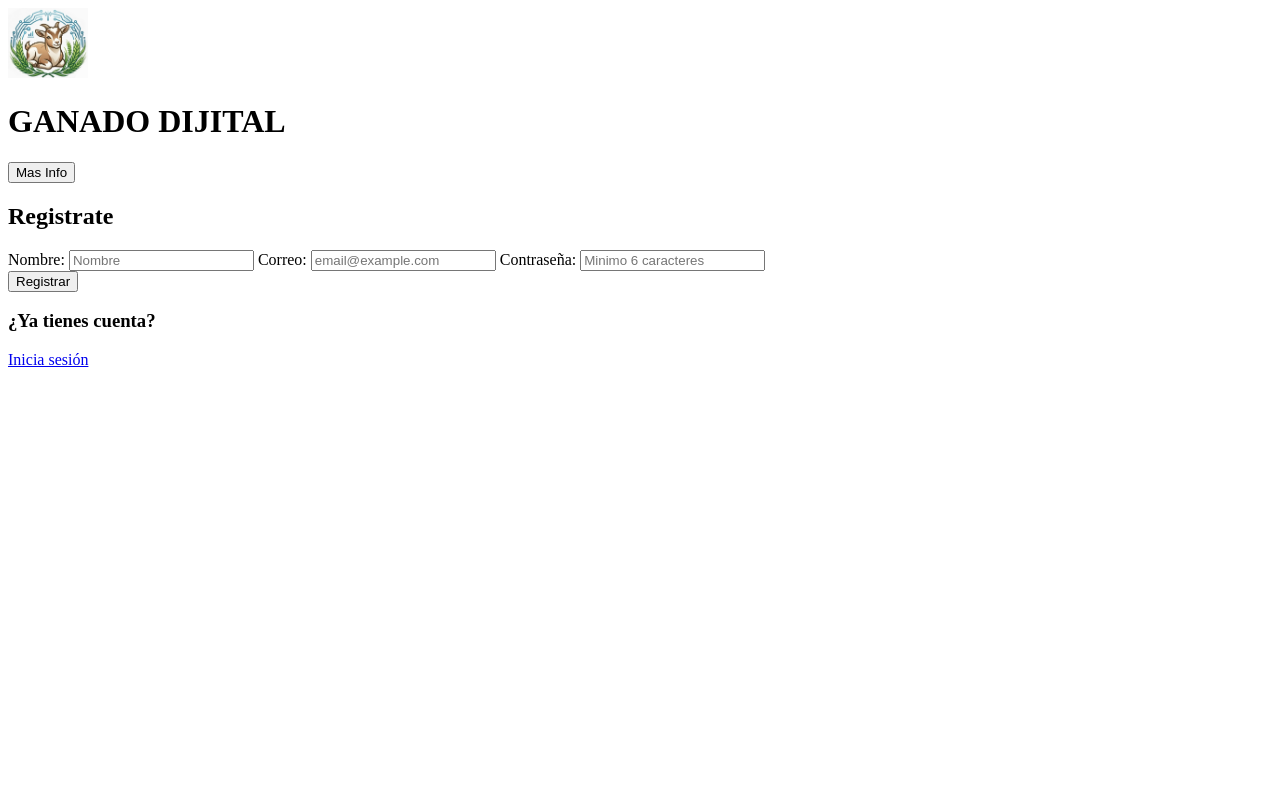
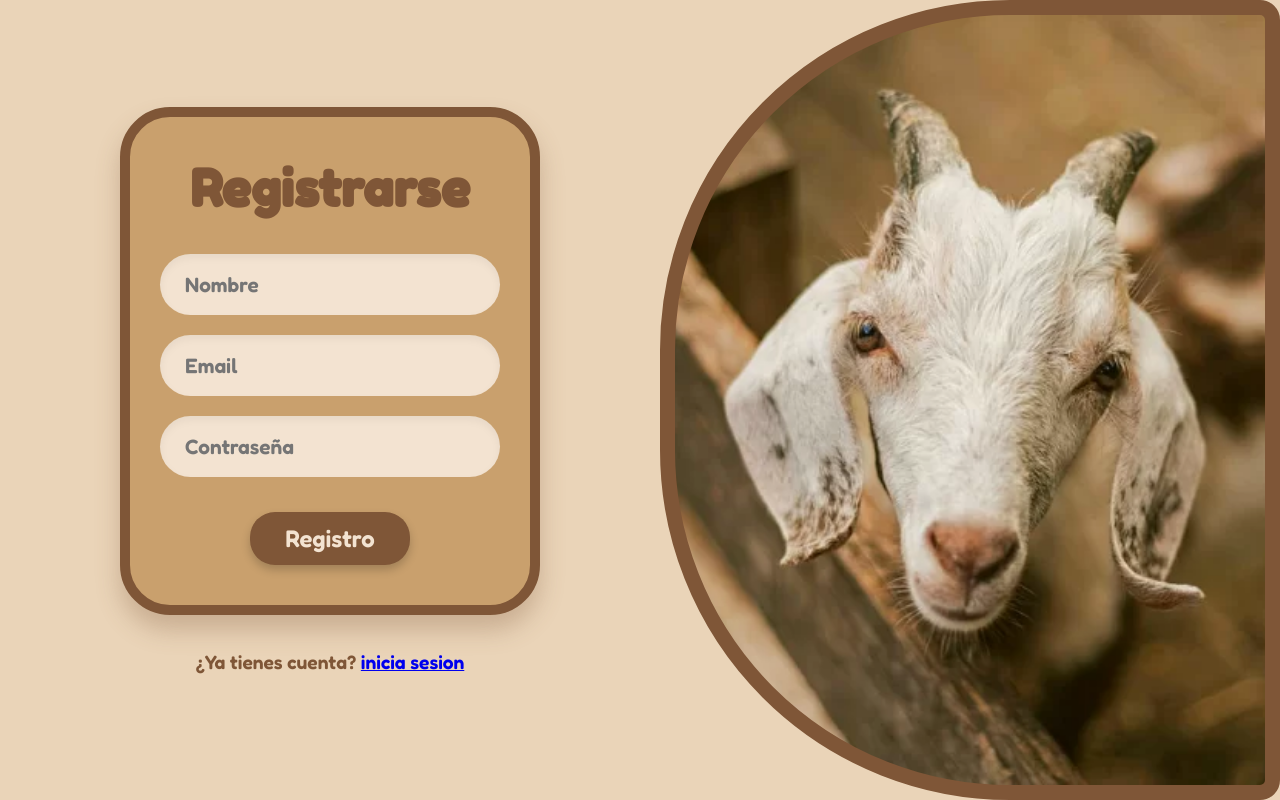
Before and after one commit to crZ-eng/TecnoCaprinos, a Django app: page /registro/ in a window 1280 px wide. Run offline with Django 5.2, Linux system fonts and the light colour scheme.

Commit message:
envio el registro y su respectivo css finalizados

```diff
--- /dev/null
+++ b/TecnoCaprinos/static/css/registro.css
@@ -0,0 +1,123 @@
+:root {
+    --bg-principal: #EAD4B8;
+    --bg-cuadro: #C9A06D;
+    --borde-cafe: #7F5637;
+    --bg-input: #F3E3D1;
+    --texto-input: rgba(127, 86, 55, 0.7);
+}
+
+body, html {
+    margin: 0;
+    padding: 0;
+    width: 100%;
+    height: 100%;
+    font-family: 'Fredoka', sans-serif;
+    background-color: var(--bg-principal);
+    display: flex;
+    justify-content: center;
+    align-items: center;
+    overflow: hidden;
+}
+
+.page-container {
+    display: flex;
+    width: 100%;
+    height: 100%;
+}
+
+.form-section {
+    flex: 1;
+    display: flex;
+    flex-direction: column;
+    justify-content: center;
+    align-items: center;
+    padding: 20px;
+    box-sizing: border-box;
+}
+
+.register-card {
+    background-color: var(--bg-cuadro);
+    border: 10px solid var(--borde-cafe);
+    border-radius: 50px;
+    padding: 40px 30px;
+    width: 90%;
+    max-width: 420px;
+    text-align: center;
+    box-sizing: border-box;
+    box-shadow: 0px 15px 25px rgba(127, 86, 55, 0.3);
+}
+
+.register-card h2 {
+    font-family: 'Fredoka One', cursive;
+    font-size: 3.2rem;
+    color: var(--borde-cafe);
+    margin: 0 0 35px 0;
+}
+
+.input-group {
+    width: 100%;
+    margin-bottom: 20px;
+}
+
+.input-style {
+    width: 100%;
+    padding: 18px 25px;
+    background-color: var(--bg-input);
+    border: none;
+    border-radius: 50px;
+    font-family: 'Fredoka', sans-serif;
+    font-size: 1.3rem;
+    color: var(--borde-cafe);
+    font-weight: 600;
+    outline: none;
+    box-sizing: border-box;
+    box-shadow: inset 0px 4px 8px rgba(0,0,0,0.05);
+}
+
+.btn-register {
+    background-color: var(--borde-cafe);
+    color: var(--bg-input);
+    padding: 12px 35px;
+    font-size: 1.5rem;
+    border: none;
+    border-radius: 25px;
+    font-family: 'Fredoka', sans-serif;
+    font-weight: 600;
+    cursor: pointer;
+    margin-top: 15px;
+    box-shadow: 0px 5px 10px rgba(0,0,0,0.2);
+}
+
+.login-link-text {
+    color: var(--borde-cafe);
+    font-size: 1.2rem;
+    font-weight: 600;
+    margin-top: 35px;
+}
+
+.photo-section {
+    flex: 1;
+    background-color: var(--bg-principal);
+    position: relative;
+    overflow: hidden;
+}
+
+.photo-wrapper {
+    position: absolute;
+    top: 0;
+    right: 0;
+    width: 100%;
+    height: 100%;
+
+    /* Conexión con la variable del HTML */
+    background-image: var(--bg-image);
+
+    background-size: cover;
+    background-position: center;
+    border: 15px solid var(--borde-cafe);
+    border-top-left-radius: 350px;
+    border-bottom-left-radius: 350px;
+    border-top-right-radius: 20px;
+    border-bottom-right-radius: 20px;
+    box-sizing: border-box;
+}
--- a/TecnoCaprinos/templates/registro.html
+++ b/TecnoCaprinos/templates/registro.html
@@ -1,42 +1,56 @@
+{% load static %}
 <!DOCTYPE html>
-<html lang="en">
+<html lang="es">
 <head>
-    {% load static %}
     <meta charset="UTF-8">
     <meta name="viewport" content="width=device-width, initial-scale=1.0">
-    <title>Ganado Dijital - Registro de Usuario</title>
-    <link rel="icon" href="{% static 'logo.jpeg' %}">
+    <title>Registro - TecnoCaprinos</title>
+
+    <link href="https://fonts.googleapis.com/css2?family=Fredoka+One&display=swap" rel="stylesheet">
+    <link href="https://fonts.googleapis.com/css2?family=Fredoka:wght@400;600&display=swap" rel="stylesheet">
+
+    <link rel="stylesheet" href="{% static 'css/registro.css' %}">
+
     <style>
-
+        .photo-wrapper {
+            background-image: url("{% static 'img2.webp' %}");
+        }
     </style>
 </head>
 <body>
-    <div class="header">
-        <img src="{% static 'logo.jpeg' %}" alt="Logo" height="70px">
-        <h1 id="wlc">GANADO DIJITAL</h1>
-        <a href="{% url 'bienvenido' %}"><button>Mas Info</button></a>
+
+    <div class="page-container">
+
+        <div class="form-section">
+            <div class="register-card">
+                <h2>Registrarse</h2>
+
+                <form method="POST">
+                    {% csrf_token %}
+                    <div class="input-group">
+                        <input type="text" name="username" placeholder="Nombre" class="input-style" required>
+                    </div>
+
+                    <div class="input-group">
+                        <input type="email" name="email" placeholder="Email" class="input-style" required>
+                    </div>
+
+                    <div class="input-group">
+                        <input type="password" name="password" placeholder="Contraseña" class="input-style" required>
+                    </div>
+
+                    <button type="submit" class="btn-register">Registro</button>
+                </form>
+            </div>
+
+            <p class="login-link-text">¿Ya tienes cuenta? <a href="{% url 'login' %}">inicia sesion</a></p>
+        </div>
+
+        <div class="photo-section">
+            <div class="photo-wrapper"></div>
+        </div>
+
     </div>
-    <div class="cuadro">
-        <form method="POST">
-            <h2>Registrate</h2>
-            {% csrf_token %}
-            <label>Nombre:</label>
-            <input type="text" name="nombre" placeholder="Nombre">
-            <label>Correo:</label>
-            <input type="email" name="email" placeholder="email@example.com" required>
-            <label>Contraseña:</label>
-            <input type="password" name="password" placeholder="Minimo 6 caracteres" required>
-            <div class="btn">
-                <button type="submit">Registrar</button>
-            </div>
-            <h3>¿Ya tienes cuenta?</h3>
-            <a class="link" href="{% url 'login' %}">Inicia sesión</a>
-            {% if mensaje %}
-            <p class="{% if '✅' in mensaje %}success{% else %}error{% endif %}">
-                {{ mensaje }}
-            </p>
-            {% endif %}
-        </form>
-    </div>
+
 </body>
 </html>
```
